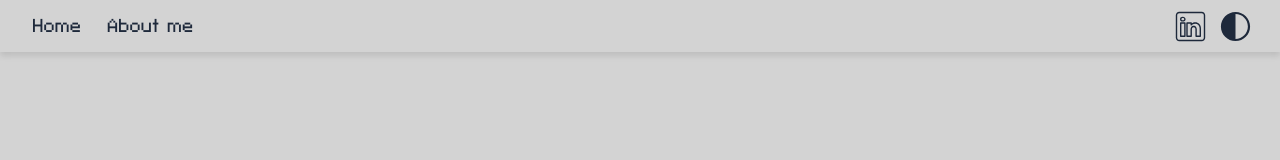
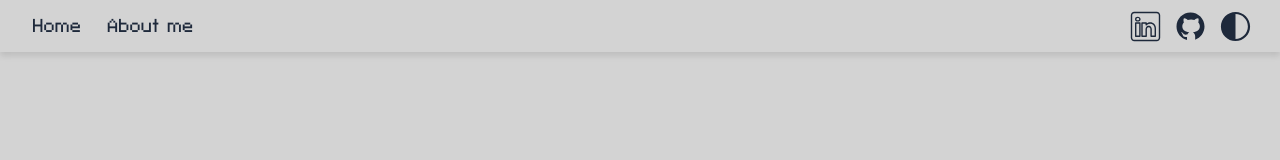
Before and after one commit to pedropds/portfolio-react, a React (Create React App) app: page / in a window 1280 px wide. Shown: the top 160 px of the page. Built offline with nearby package versions, Linux system fonts and the light colour scheme.

Commit message:
added github link

```diff
--- a/src/components/header/Header.css
+++ b/src/components/header/Header.css
@@ -13,13 +13,13 @@
   background-color: #1e293b;
 }
 
-.linkedin-image-container {
+.image-container {
   position: relative;
   width: 35px;
   height: 35px;
 }
 
-.linkedin-image {
+.image {
   position: absolute;
   top: 0;
   left: 0;
--- a/src/components/header/Header.tsx
+++ b/src/components/header/Header.tsx
@@ -4,6 +4,8 @@ import { useNavigate } from "react-router-dom"; // Import useNavigate
 
 import LinkedInWhite from "../../images/linkedin-white.svg";
 import LinkedInBlack from "../../images/linkedin-black.svg";
+import GithubWhite from "../../images/github-light.svg";
+import GithubDark from "../../images/github-dark.svg";
 import DarkThemeColor from "../../images/color-theme-dark.svg";
 import LightThemeColor from "../../images/color-theme-light.svg";
 
@@ -14,16 +16,7 @@ interface HeaderProps {
 
 export const Header = ({ isDarkTheme, toggleTheme }: HeaderProps) => {
   const [isRotated, setIsRotated] = useState<boolean>(isDarkTheme); // Rotation state
-  const [isLoaded, setIsLoaded] = useState<boolean>(false); // isLoaded state
   const navigate = useNavigate(); // Initialize useNavigate
-
-  useEffect(() => {
-    const timer = setTimeout(() => {
-      setIsLoaded(true);
-    }, 10);
-
-    return () => clearTimeout(timer);
-  }, []);
 
   const handleToggle = () => {
     toggleTheme();
@@ -58,21 +51,35 @@ export const Header = ({ isDarkTheme, toggleTheme }: HeaderProps) => {
           rel="noopener noreferrer"
           className="header-element"
         >
-          {/* LinkedIn Images Overlay */}
-          <div className="linkedin-image-container">
+          <div className="image-container">
             <img
               src={LinkedInBlack}
               alt="LinkedIn"
-              className={`linkedin-image ${
-                !isDarkTheme ? "fade-out" : "fade-in"
-              }`}
+              className={`image ${!isDarkTheme ? "fade-out" : "fade-in"}`}
             />
             <img
               src={LinkedInWhite}
               alt="LinkedIn"
-              className={`linkedin-image ${
-                isDarkTheme ? "fade-out" : "fade-in"
-              }`}
+              className={`image ${isDarkTheme ? "fade-out" : "fade-in"}`}
+            />
+          </div>
+        </a>
+        <a
+          href="https://github.com/pedropds"
+          target="_blank"
+          rel="noopener noreferrer"
+          className="header-element"
+        >
+          <div className="image-container">
+            <img
+              src={GithubDark}
+              alt="LinkedIn"
+              className={`image ${!isDarkTheme ? "fade-out" : "fade-in"}`}
+            />
+            <img
+              src={GithubWhite}
+              alt="LinkedIn"
+              className={`image ${isDarkTheme ? "fade-out" : "fade-in"}`}
             />
           </div>
         </a>
--- a/src/custom-hooks/UseLoading.tsx
+++ b/src/custom-hooks/UseLoading.tsx
@@ -4,10 +4,10 @@ const useLoading = (delay: number) => {
   const [isLoading, setIsLoading] = useState(true);
 
   useEffect(() => {
-    const timer = setTimeout(() => setIsLoading(false), delay);
+    const timer = setTimeout(() => setIsLoading(false), 500);
 
-    return () => clearTimeout(timer);
-  }, [delay]);
+    return () => clearTimeout(timer); // Clean up on unmount
+  }, []);
 
   return isLoading;
 };
```
Also changed, not shown: src/images/github-dark.svg (added), src/images/github-light.svg (added).
